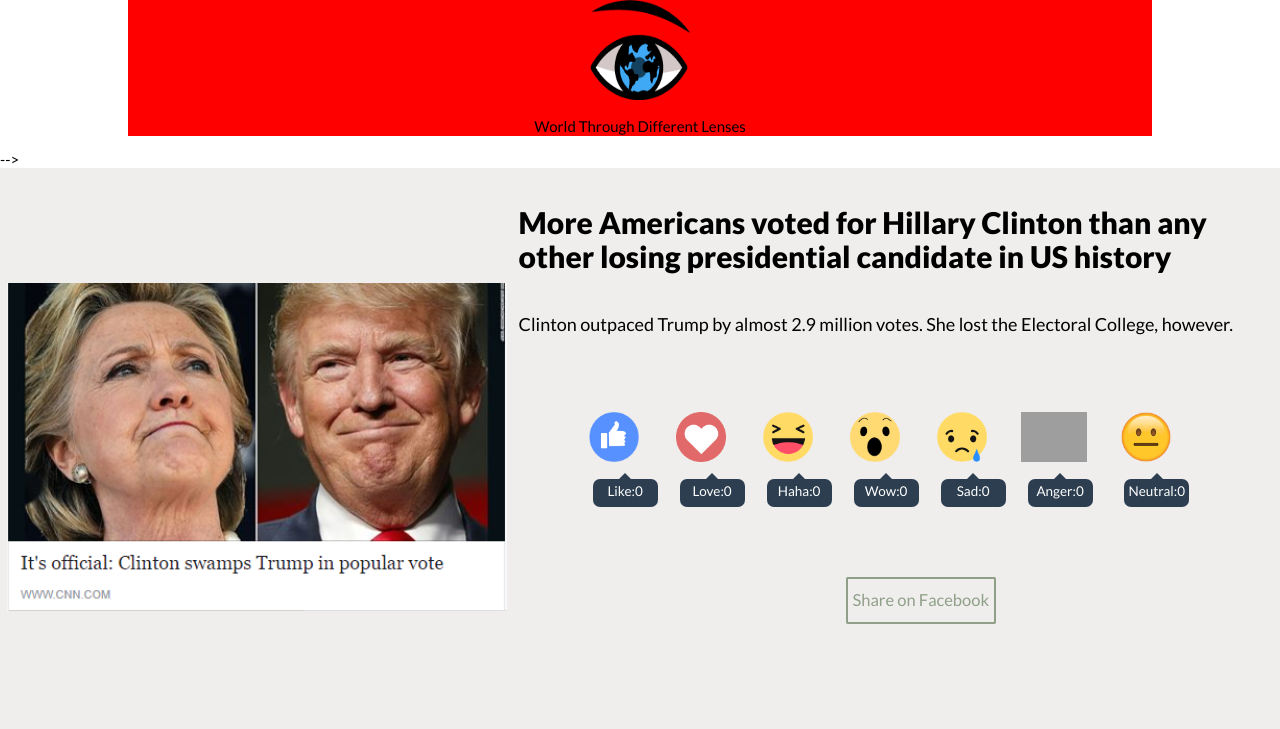
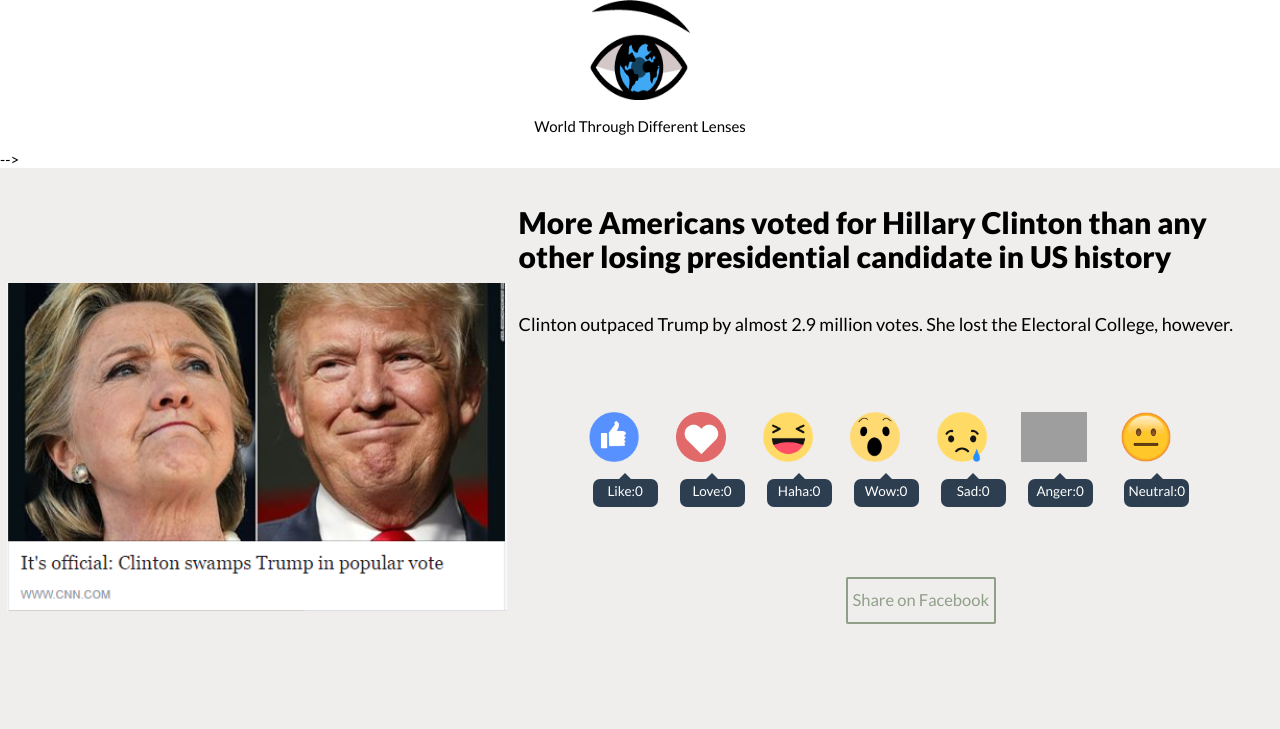
Before and after one commit to uiucgmk/worldviewlenses, a Flask app: page /article2 in a window 1280 px wide. Shown: the top 729 px of the page. Run offline with Flask 2, Linux system fonts and the light colour scheme; the visitor is signed in with stand-in values (Sample User, id 1); some libraries are stand-ins or nearby versions; some web fonts are replaced; grey boxes are pictures that could not be loaded.

Commit message:
oops red eye

```diff
--- a/static/css/articlestyles.css
+++ b/static/css/articlestyles.css
@@ -28,7 +28,7 @@ body {
 	width: 80%; /*initially 95% hopefully this helps*/
 	margin-left: auto;
 	margin-right: auto;
-	background-color: red;
+	background-color: #fff;
 }
 
 iframe {
```
